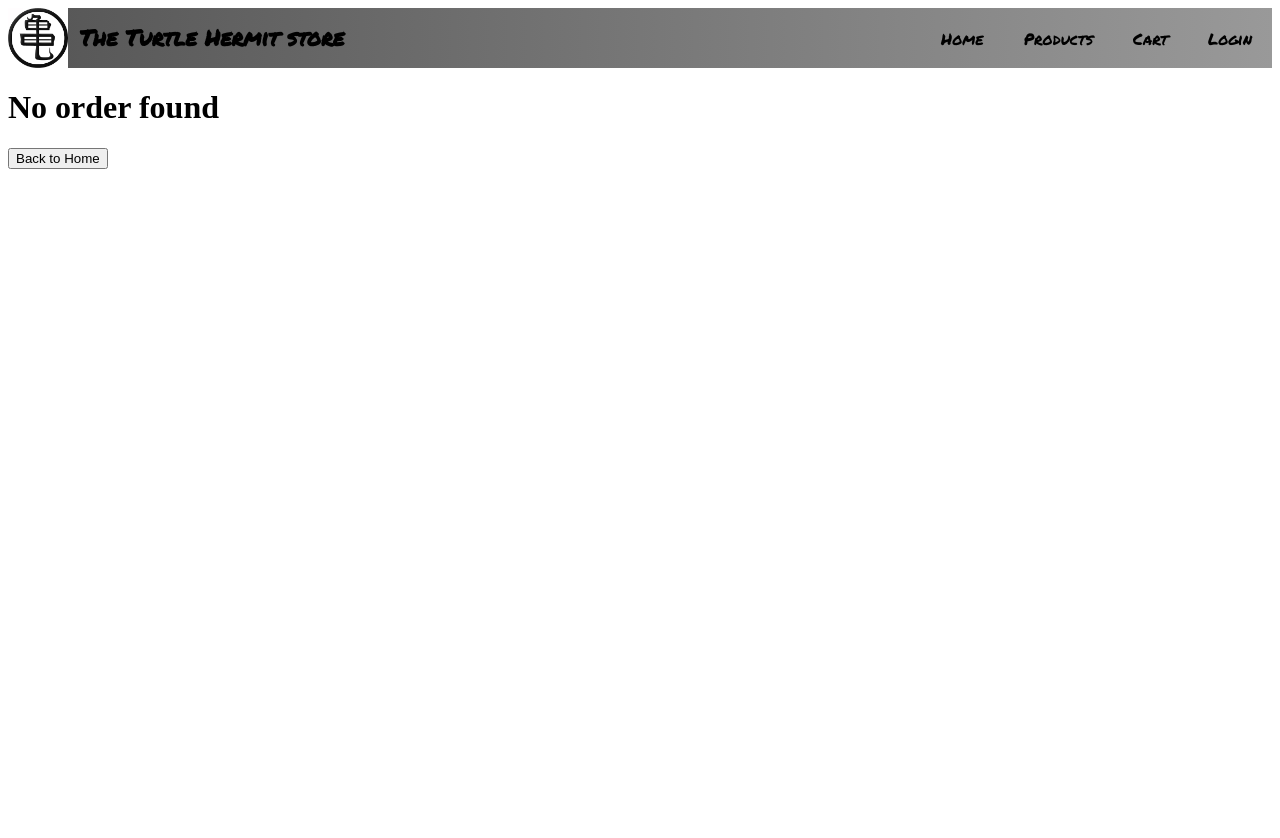
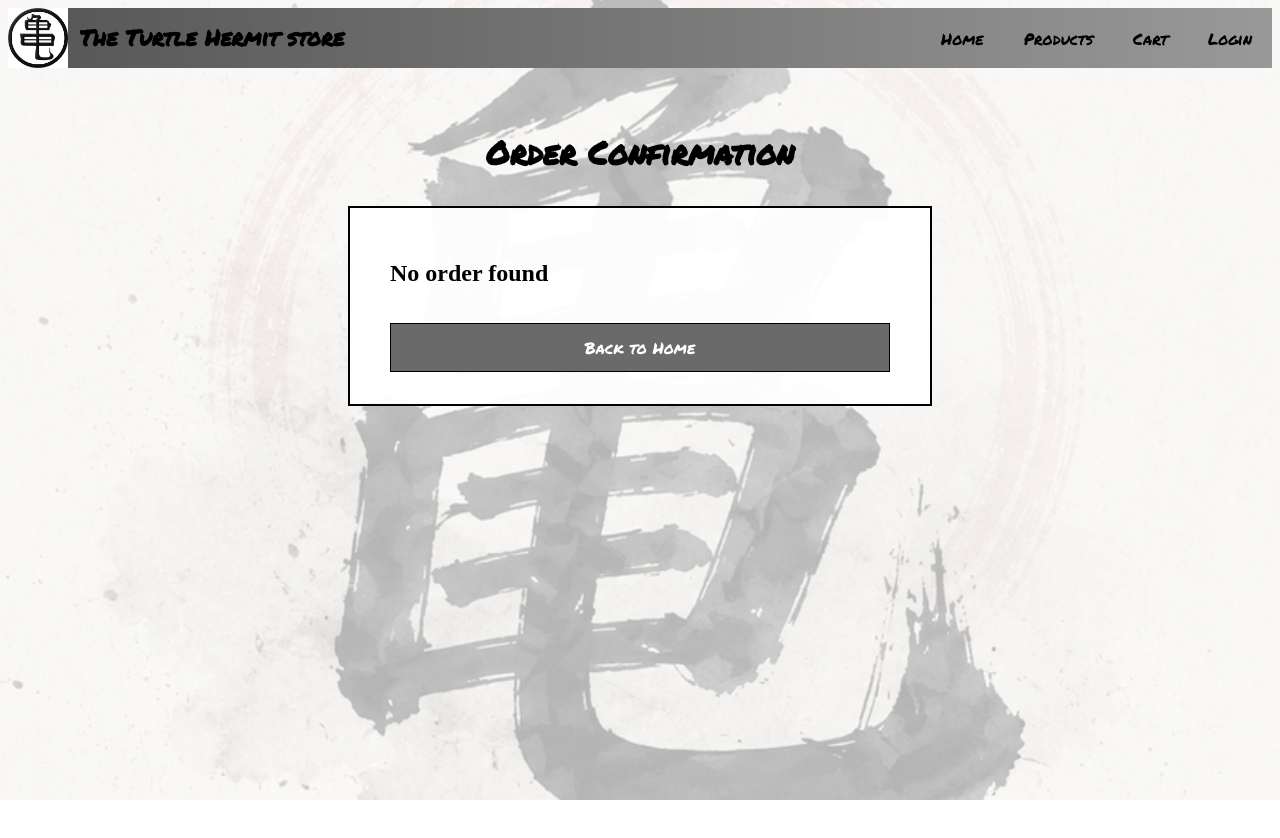
Before and after one commit to Nando040/The-Turtle-Hermit-Store, a React (Vite) app in the folder Client/: page /confirmation in a window 1280 px wide. Shown: the top 838 px of the page. Before the commit the page ends 800 px from the top, so only its background shows below. Built offline with nearby package versions, Linux system fonts and the light colour scheme.

Commit message:
I made the ConfirmationPage

```diff
--- /dev/null
+++ b/Client/src/pages/ConfirmationPage.css
@@ -0,0 +1,135 @@
+/* ── Page wrapper ── */
+.confirmation-page {
+    position: relative;
+    min-height: 100vh;
+}
+
+/* ── Background layer ── */
+.confirmation-background {
+    position: fixed;
+    inset: 0;
+    background-image: url('/images/hero/HermitLogo.jpg');
+    background-size: cover;
+    background-position: center;
+    background-repeat: no-repeat;
+    opacity: 0.3;
+    z-index: -1;
+}
+
+/* ── Content above background ── */
+.confirmation-content {
+    position: relative;
+    z-index: 1;
+    display: flex;
+    flex-direction: column;
+    align-items: center;
+    padding: 40px 20px;
+}
+
+/* ── Page title ── */
+.confirmation-title {
+    font-family: 'Permanent Marker', cursive;
+    font-size: 32px;
+    color: #000;
+    margin-bottom: 30px;
+}
+
+/* ── White card ── */
+.confirmation-card {
+    background: rgba(255, 255, 255, 0.95);
+    border: 2px solid #000;
+    padding: 32px 40px;
+    max-width: 500px;
+    width: 100%;
+    display: flex;
+    flex-direction: column;
+    gap: 16px;
+}
+
+.confirmation-card-title {
+    font-family: 'Permanent Marker', cursive;
+    font-size: 22px;
+    margin: 0;
+    text-align: center;
+}
+
+.confirmation-thankyou {
+    font-size: 14px;
+    text-align: center;
+    margin: 0;
+}
+
+/* Order details block */
+.confirmation-details {
+    border-top: 1px solid #ddd;
+    padding-top: 12px;
+    display: flex;
+    flex-direction: column;
+    gap: 6px;
+    font-size: 14px;
+}
+
+.confirmation-details-title {
+    font-family: 'Permanent Marker', cursive;
+    font-size: 16px;
+    margin: 0 0 6px;
+}
+
+/* Products block */
+.confirmation-products {
+    border-top: 1px solid #ddd;
+    padding-top: 12px;
+    display: flex;
+    flex-direction: column;
+    gap: 4px;
+}
+
+.confirmation-product-row {
+    font-size: 14px;
+    margin: 0;
+}
+
+/* Total */
+.confirmation-total {
+    border-top: 1px solid #ddd;
+    padding-top: 12px;
+    font-family: '', cursive;
+    font-size: 18px;
+    text-align: right;
+    margin: 0;
+}
+
+/* ── Action buttons ── */
+.confirmation-actions {
+    display: flex;
+    gap: 20px;
+    margin-top: 24px;
+}
+
+.confirm-btn-home,
+.confirm-btn-shop {
+    font-family: 'Permanent Marker', cursive;
+    font-size: 16px;
+    padding: 12px 28px;
+    border: 1px solid #000;
+    cursor: pointer;
+    transition: background 0.2s ease;
+}
+
+.confirm-btn-home {
+    background: rgba(80, 80, 80, 0.85);
+    color: #fff;
+}
+
+.confirm-btn-home:hover {
+    background: rgba(40, 40, 40, 0.95);
+}
+
+.confirm-btn-shop {
+    background: rgba(180, 180, 180, 0.7);
+    color: #000;
+}
+
+.confirm-btn-shop:hover {
+    background: rgba(140, 140, 140, 0.9);
+}
--- a/Client/src/pages/ConfirmationPage.jsx
+++ b/Client/src/pages/ConfirmationPage.jsx
@@ -1,40 +1,80 @@
 import { useLocation, useNavigate } from 'react-router-dom'
+import './ConfirmationPage.css'
 
 const ConfirmationPage = () => {
     const { state } = useLocation()
     const navigate = useNavigate()
 
     if (!state?.order) return (
-        <div>
-            <h1>No order found</h1>
-            <button onClick={() => navigate('/')}>Back to Home</button>
+        <div className="confirmation-page">
+            <div className="confirmation-background" />
+            <div className="confirmation-content">
+                <h1 className="confirmation-title">Order Confirmation</h1>
+                <div className="confirmation-card">
+                    <h2>No order found</h2>
+                    <button className="confirm-btn-home" onClick={() => navigate('/')}>
+                        Back to Home
+                    </button>
+                </div>
+            </div>
         </div>
     )
 
     const { order, name } = state
 
     return (
-        <div>
-            <h1>Order Confirmed!</h1>
-            <p>Thank you {name}, your order has been placed!</p>
+        <div className="confirmation-page">
 
-            <h2>Order Details</h2>
-            <p>Order ID: {order._id}</p>
-            <p>Payment Method: {order.paymentMethod}</p>
-            <p>Shipping Address: {order.shippingAddress}</p>
+            {/* Background layer */}
+            <div className="confirmation-background" />
 
-            <h2>Products</h2>
-            {order.products.map((item, index) => (
-                <div key={index}>
-                    <span>{item.name} x{item.quantity}</span>
-                    <span> – {item.price * item.quantity} kr</span>
+            {/* Content above background */}
+            <div className="confirmation-content">
+                <h1 className="confirmation-title">Order Confirmation</h1>
+
+                {/* Confirmation card */}
+                <div className="confirmation-card">
+                    <h2 className="confirmation-card-title">Order Confirmed!</h2>
+                    <p className="confirmation-thankyou">
+                        Thank you {name || 'valued customer'}, your order has been placed!
+                    </p>
+
+                    {/* Order details */}
+                    <div className="confirmation-details">
+                        <h3 className="confirmation-details-title">Order Details</h3>
+                        <p>Order ID: {order._id || '–'}</p>
+                        <p>Payment Method: {order.paymentMethod || '–'}</p>
+                        <p>Shipping Address: {order.shippingAddress || '–'}</p>
+                    </div>
+
+                    {/* Products list */}
+                    {order.products && order.products.length > 0 && (
+                        <div className="confirmation-products">
+                            <h3 className="confirmation-details-title">Products</h3>
+                            {order.products.map((item, index) => (
+                                <p key={index} className="confirmation-product-row">
+                                    {item.name || 'Product'} x{item.quantity || 1} – {(item.price || 0) * (item.quantity || 1)} kr
+                                </p>
+                            ))}
+                        </div>
+                    )}
+
+                    <p className="confirmation-total">
+                        Total: {order.totalPrice || '–'} kr
+                    </p>
                 </div>
-            ))}
 
-            <h2>Total: {order.totalPrice} kr</h2>
+                {/* Action buttons */}
+                <div className="confirmation-actions">
+                    <button className="confirm-btn-home" onClick={() => navigate('/')}>
+                        Back to Home
+                    </button>
+                    <button className="confirm-btn-shop" onClick={() => navigate('/products')}>
+                        Continue Shopping
+                    </button>
+                </div>
 
-            <button onClick={() => navigate('/')}>Back to Home</button>
-            <button onClick={() => navigate('/products')}>Continue Shopping</button>
+            </div>
         </div>
     )
 }
--- a/Client/src/pages/ProductDetailPage.css
+++ b/Client/src/pages/ProductDetailPage.css
@@ -187,6 +187,24 @@
     color: #000;
 }
 
+/* Price + shipping */
+.detail-pricing {
+    margin-bottom: 24px;
+}
+
+.detail-price {
+    font-family: 'Permanent Marker', cursive;
+    font-size: 32px;
+    color: #000;
+    margin: 0 0 4px;
+}
+
+.detail-shipping {
+    font-size: 14px;
+    color: #555;
+    margin: 0;
+}
+
 .detail-description p {
     font-family: 'Permanent Marker', cursive;
     font-size: 15px;
--- a/Client/src/pages/ProductDetailPage.jsx
+++ b/Client/src/pages/ProductDetailPage.jsx
@@ -133,6 +133,12 @@ const ProductDetailPage = () => {
 
                 {/* ── RIGHT COLUMN ── */}
                 <div className="detail-right">
+                    {/* Price + shipping */}
+                    <div className="detail-pricing">
+                        <p className="detail-price">{product.price} kr</p>
+                        <p className="detail-shipping">+ 49 kr shipping</p>
+                    </div>
+
                     {/* Description */}
                     {product.description && (
                         <div className="detail-description">
```
